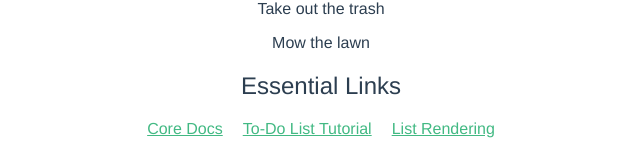
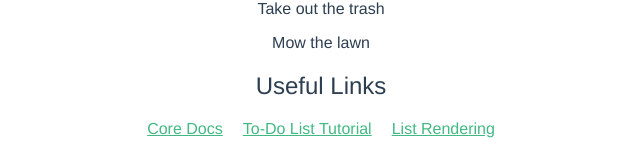
Before and after one commit to jenniferwiner/vue-todolist, a Vue app: page /#/ in a window 1280 px wide. Shown: the part 291-453 px from the top of the page, without its empty margins (319-959 px from the left). Built offline with nearby package versions, Linux system fonts and the light colour scheme.

Commit message:
clean up

```diff
--- a/config/index.js
+++ b/config/index.js
@@ -27,7 +27,7 @@ module.exports = {
   },
   dev: {
     env: require('./dev.env'),
-    port: process.env.PORT || 8080,
+    port: process.env.PORT || 3000,
     autoOpenBrowser: true,
     assetsSubDirectory: 'static',
     assetsPublicPath: '/',
--- a/src/components/Welcome.vue
+++ b/src/components/Welcome.vue
@@ -3,7 +3,7 @@
     <i class="fa fa-calendar-check-o fa-5x"></i>
     <h1>Vue To-do List</h1>
     <todo-list></todo-list>
-    <h2>Essential Links</h2>
+    <h2>Useful Links</h2>
     <ul>
       <li><a href="https://vuejs.org" target="_blank">Core Docs</a></li>
       <li><a href="https://scotch.io/tutorials/build-a-to-do-app-with-vue-js-2" target="_blank">To-Do List Tutorial</a></li>
```
